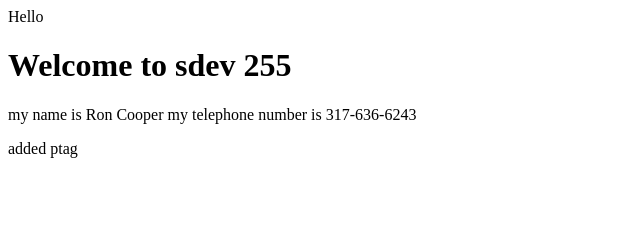
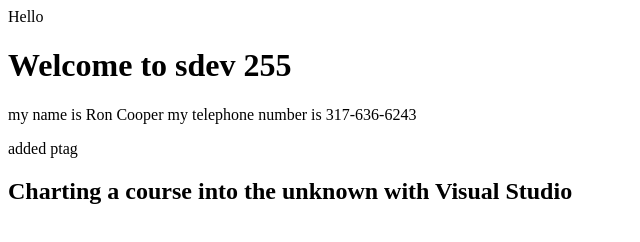
Before and after one commit to coop1rp/Radar, a plain HTML site: page index.html in a window 1280 px wide. Shown: the whole page, without its empty margins (0-640 px from the left). Drawn offline with Linux system fonts and the light colour scheme.

Commit message:
Add files via upload
updated file from hard drive

```diff
--- a/index.html
+++ b/index.html
@@ -12,6 +12,7 @@
     my name is Ron Cooper
     my telephone number is 317-636-6243
     <p>added ptag </p>
+    <h2>Charting a course into the unknown with Visual Studio</h2>
     <script src="script.js"></script>
   </body>
 </html>
```
